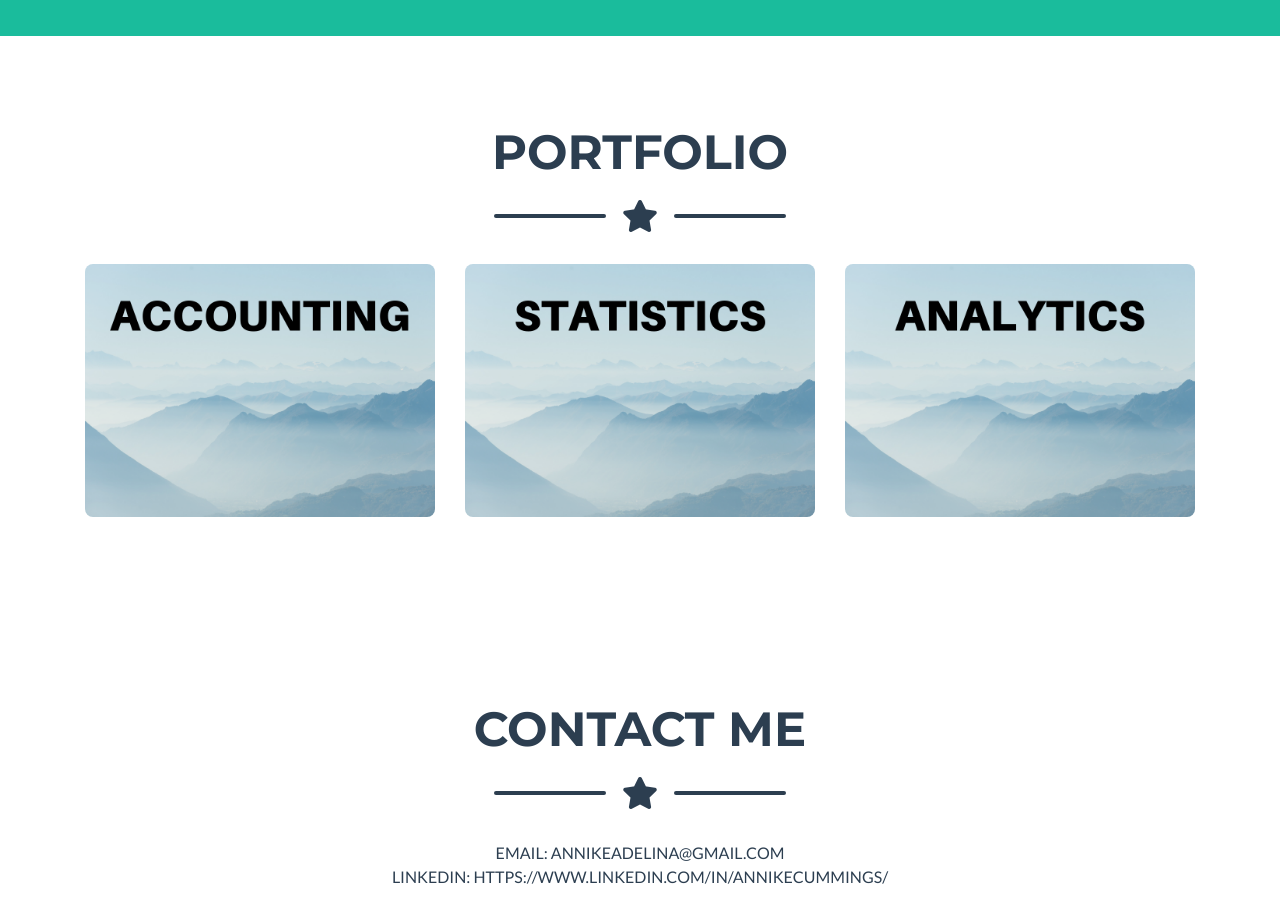
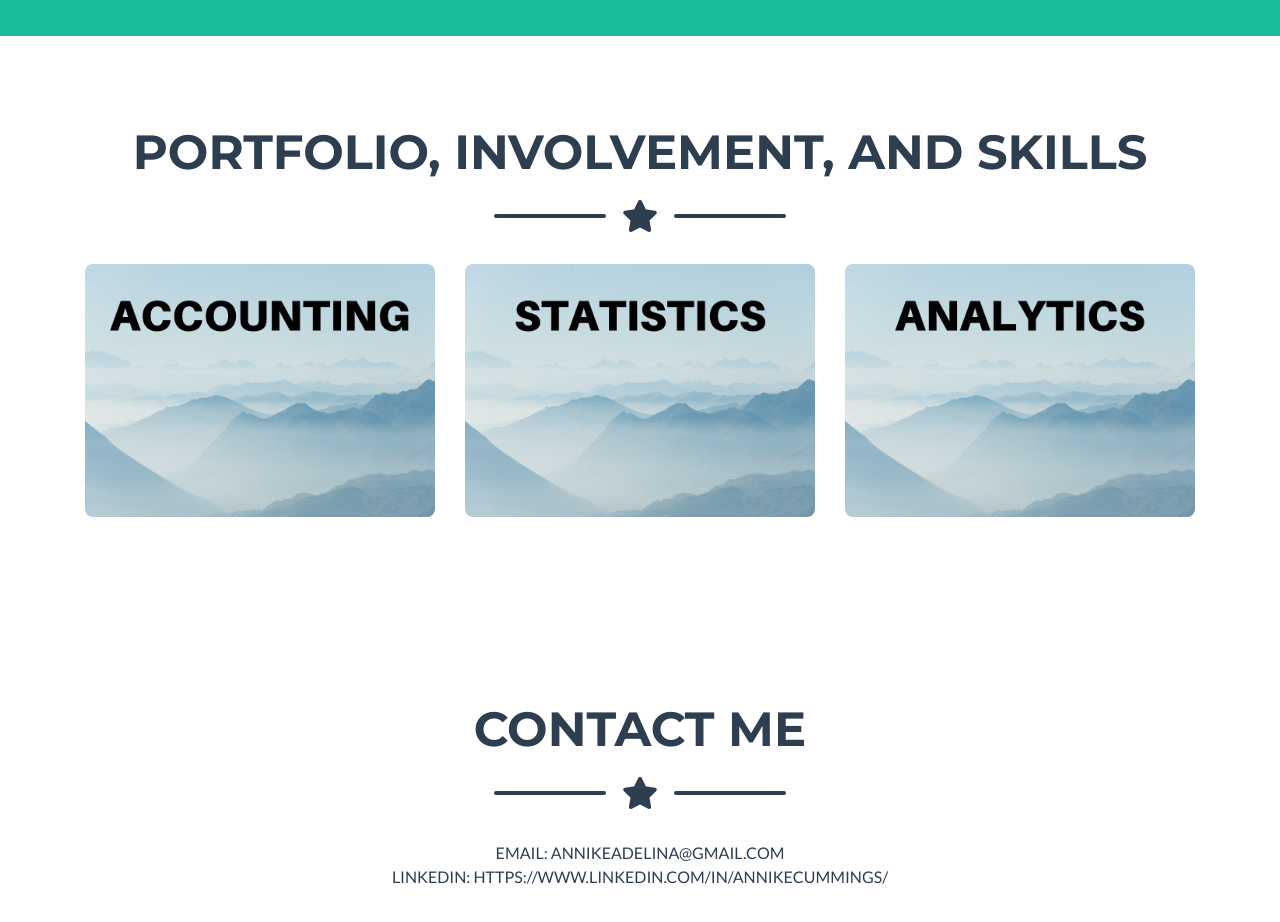
Before and after one commit to annikecummings/annikecummings.github.io, a website with bundled scripts: page index.html in a window 1280 px wide. Shown: the part 1720-2642 px from the top of the page. Built offline with nearby package versions, Linux system fonts and the light colour scheme.

Commit message:
Update index.html

```diff
--- a/index.html
+++ b/index.html
@@ -105,7 +105,7 @@
     <div class="container">
 
       <!-- Portfolio Section Heading -->
-      <h2 class="page-section-heading text-center text-uppercase text-secondary mb-0">Portfolio</h2>
+      <h2 class="page-section-heading text-center text-uppercase text-secondary mb-0">Portfolio, Involvement, and Skills</h2>
 
       <!-- Icon Divider -->
       <div class="divider-custom">
```
